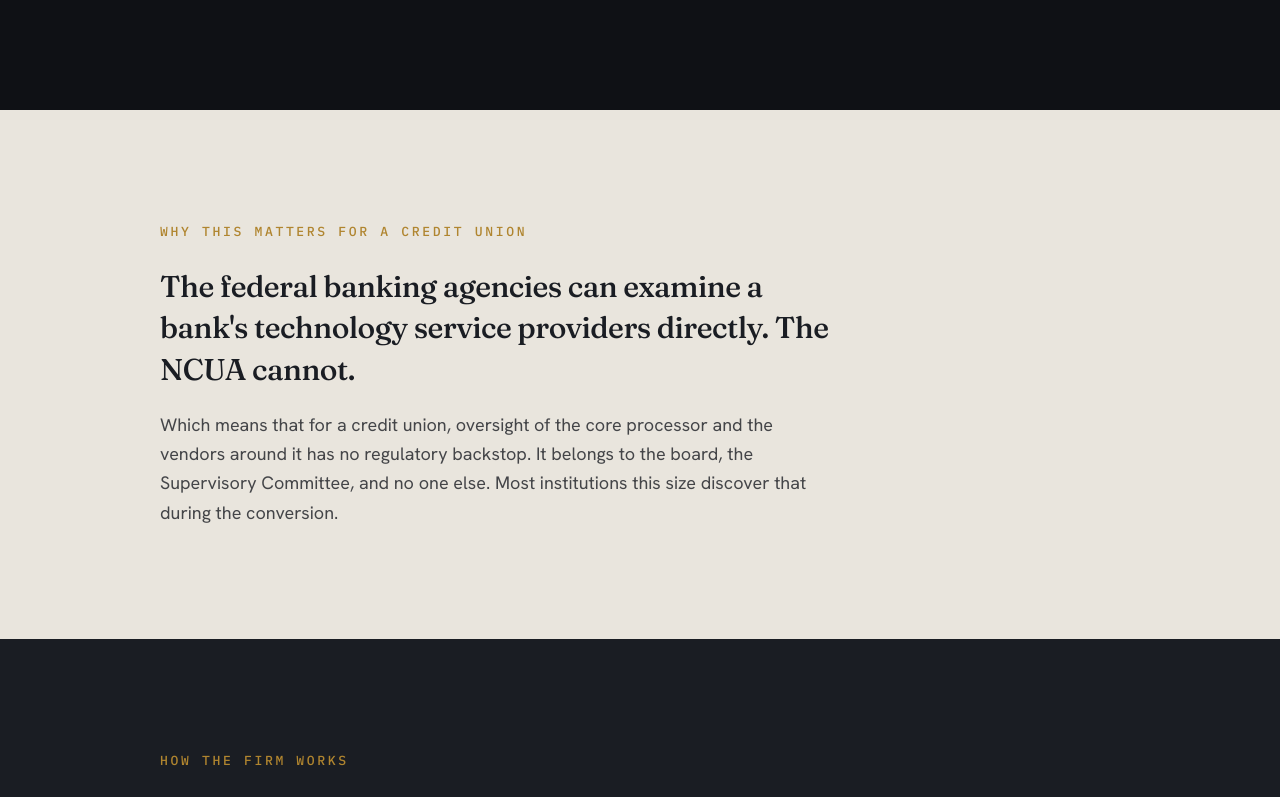
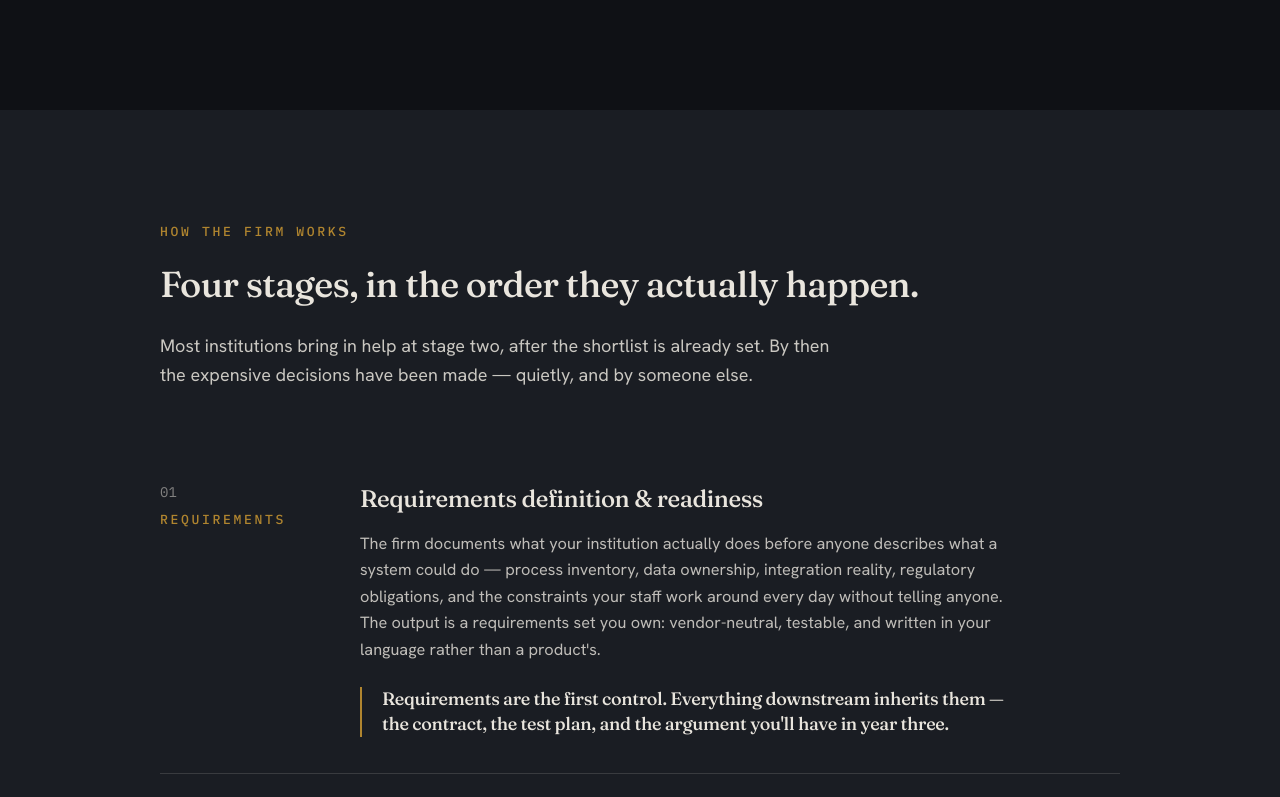
Before and after one commit to phousecos/jlynneco, a Next.js app: page /credit-unions in a window 1280 px wide. Shown: the part 550-1347 px from the top of the page. Built offline with nearby package versions, Linux system fonts and the light colour scheme.

Commit message:
Remove the "why this matters" section from the Credit Unions page
Co-Authored-By: Claude Opus 4.8 <noreply@anthropic.com>
Claude-Session: https://claude.ai/code/session_01UH9JybPdCHFGHceNpmZYrP

```diff
--- a/src/app/credit-unions/page.tsx
+++ b/src/app/credit-unions/page.tsx
@@ -108,24 +108,6 @@ export default function CreditUnionsPage() {
           </CTALink>
         </div>
       </PageHero>
-
-      {/* Why this matters — the NCUA oversight gap. The single sharpest fact for
-          this reader, set as a pull statement. */}
-      <Section ground="bone">
-        <Eyebrow>Why this matters for a credit union</Eyebrow>
-        <div className="mt-6 max-w-2xl space-y-5">
-          <p className="font-display text-2xl leading-snug text-counsel-ink sm:text-3xl">
-            The federal banking agencies can examine a bank&apos;s technology
-            service providers directly. The NCUA cannot.
-          </p>
-          <p className="text-lg leading-relaxed text-counsel-ink/80">
-            Which means that for a credit union, oversight of the core processor
-            and the vendors around it has no regulatory backstop. It belongs to
-            the board, the Supervisory Committee, and no one else. Most
-            institutions this size discover that during the conversion.
-          </p>
-        </div>
-      </Section>
 
       {/* How the firm works — four stages, in the order they happen. */}
       <Section ground="ink" id="work">
```
